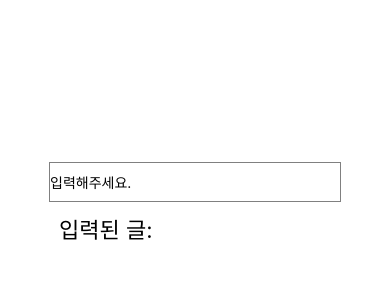
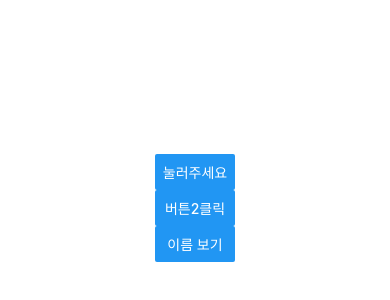
Before and after one commit to tweakershin/react-native-tutorials, a React Native app: screen / in a window 390 px wide. Shown: the part 214-514 px from the top of the page. Built offline with nearby package versions, Linux system fonts and the light colour scheme.

Commit message:
Button Group

```diff
--- a/App.js
+++ b/App.js
@@ -10,6 +10,7 @@ import PracticeBox from "./src/components/PracticeBox";
 import FlexDimensionsBasics from "./src/components/FlexDimensioinsBasics";
 import FlexPractice from "./src/components/FlexPractice";
 import BaseTextInput from "./src/components/BaseTextInput";
+import ButtonGroup from "./src/components/ButtonGroup";
 export default function App() {
   // 함수형 컴포넌트
   // JSX 문법
@@ -25,7 +26,8 @@ export default function App() {
 
       {/*<FlexDimensionsBasics />*/}
       {/* <FlexPractice /> */}
-      <BaseTextInput />
+      {/* <BaseTextInput />*/}
+      <ButtonGroup />
       {/* */}
     </View>
   );
--- /dev/null
+++ b/src/components/ButtonGroup.js
@@ -0,0 +1,29 @@
+import React, { Component } from "react";
+import { Button, View } from "react-native";
+
+export default class ButtonGroup extends Component {
+  constructor(props) {
+    super(props);
+    this.state = {
+      name: "신윤수"
+    };
+  }
+  onPressButton1() {
+    alert("버튼 클릭2");
+  }
+  alertStateName() {
+    alert(this.state.name);
+  }
+
+  render() {
+    return (
+      <View>
+        {/* 기본 버튼 그룹입니다. */}
+        {/* 안드로이드와 IOS가 다릅니다.. */}
+        <Button onPress={() => alert("버튼 클릭1")} title="눌러주세요" />
+        <Button onPress={this.onPressButton1} title="버튼2클릭" />
+        <Button onPress={this.alertStateName.bind(this)} title="이름 보기" />
+      </View>
+    );
+  }
+}
```
